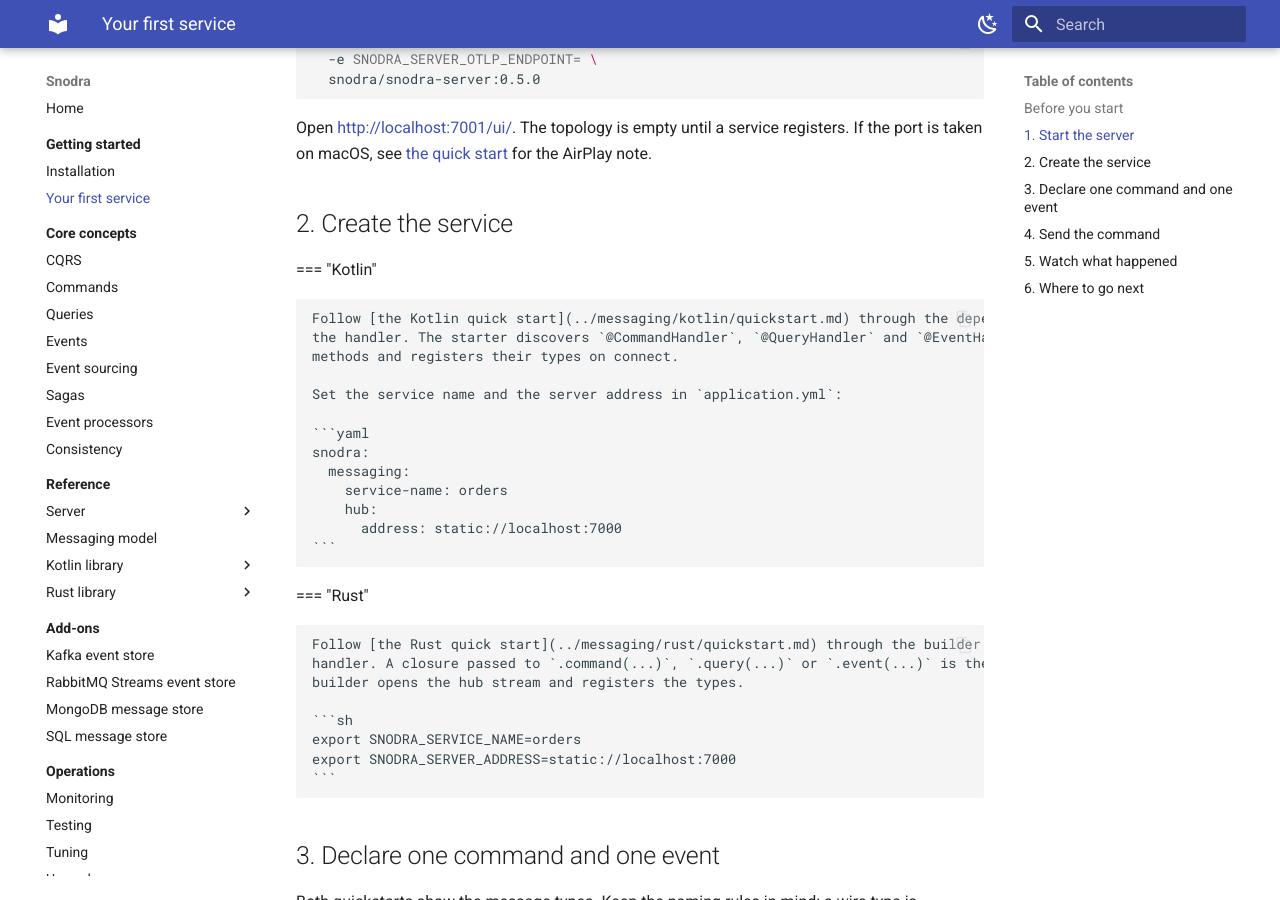
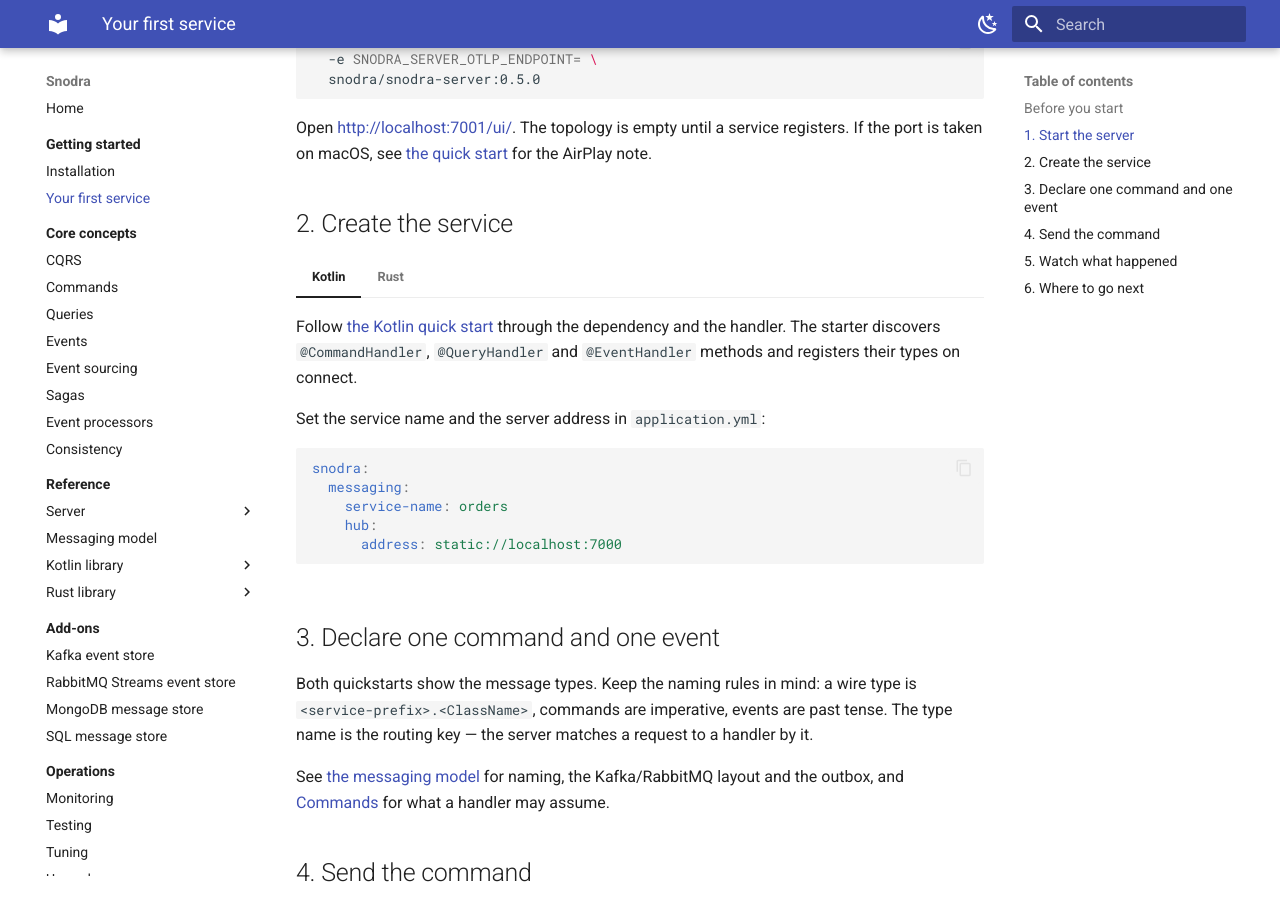
Before and after one commit to snodra/snodra-site, an MkDocs documentation site: the page built from docs/getting-started/first-service.md, in a window 1280 px wide and 900 px high, scrolled down 587 px. Built offline with MkDocs 1.6.1 and Material for MkDocs 9.7.7, drawn with Linux system fonts in a browser that asks for light colours.

Commit message:
docs: the site renders content tabs and collapsible blocks
Material needs pymdownx.tabbed for the === panels and pymdownx.details for ??? boxes; without them the markers were printed literally and the code under them lost its indentation.

```diff
--- a/mkdocs.yml
+++ b/mkdocs.yml
@@ -122,6 +122,9 @@ markdown_extensions:
   - attr_list
   - md_in_html
   - tables
+  - pymdownx.details
+  - pymdownx.tabbed:
+      alternate_style: true
   - toc:
       permalink: true
   - pymdownx.highlight
```
